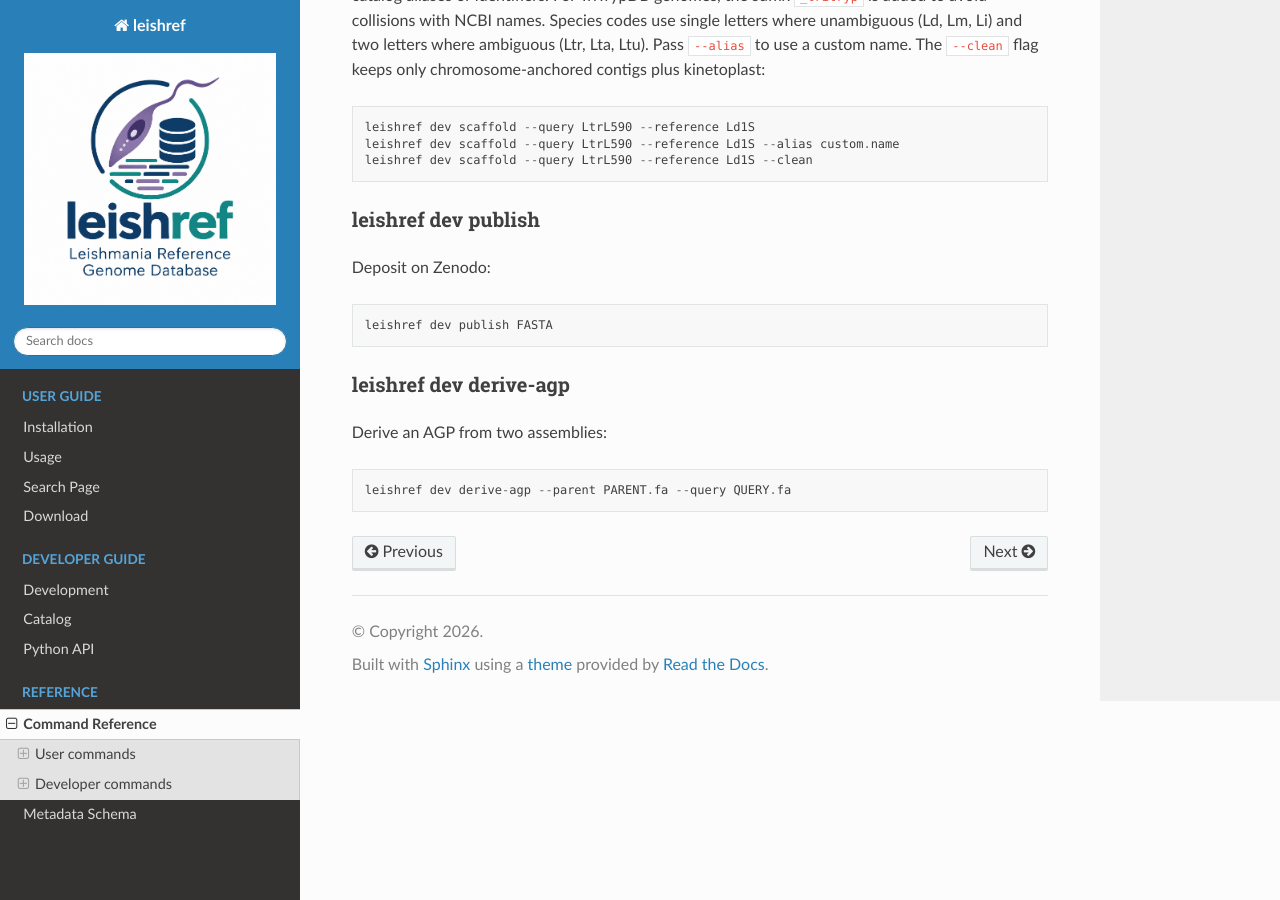
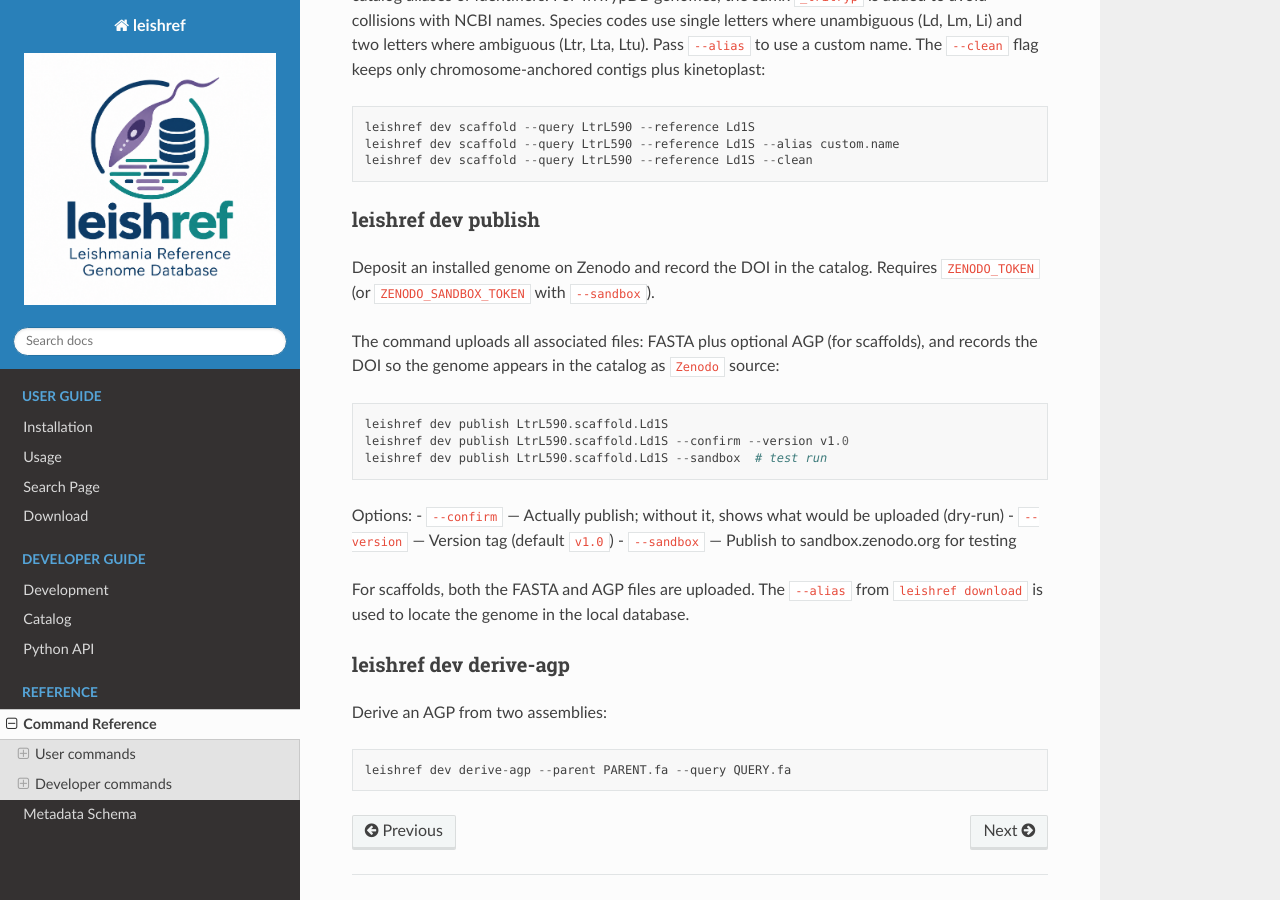
Before and after one commit to cokelaer/leishref, a Sphinx documentation site: the page built from docs/commands.rst, in a window 1280 px wide and 900 px high, scrolled down 2318 px. Built offline with Sphinx 7.4.7 and the Read the Docs theme 3.1.0, drawn with Linux system fonts in a browser that asks for light colours.

Commit message:
Document scaffold publishing workflow
Add detailed docs for leishref dev publish command explaining how to
upload scaffold FASTA and AGP files to Zenodo, including workflow steps
and options. Document that both files are included in the upload for
scaffolds and explain how the DOI is recorded.

```diff
--- a/docs/commands.rst
+++ b/docs/commands.rst
@@ -110,9 +110,23 @@ chromosome-anchored contigs plus kinetoplast::
 leishref dev publish
 ~~~~~~~~~~~~~~~~~~~~
 
-Deposit on Zenodo::
+Deposit an installed genome on Zenodo and record the DOI in the catalog. Requires
+``ZENODO_TOKEN`` (or ``ZENODO_SANDBOX_TOKEN`` with ``--sandbox``).
 
-    leishref dev publish FASTA
+The command uploads all associated files: FASTA plus optional AGP (for scaffolds),
+and records the DOI so the genome appears in the catalog as ``Zenodo`` source::
+
+    leishref dev publish LtrL590.scaffold.Ld1S
+    leishref dev publish LtrL590.scaffold.Ld1S --confirm --version v1.0
+    leishref dev publish LtrL590.scaffold.Ld1S --sandbox  # test run
+
+Options:
+- ``--confirm`` — Actually publish; without it, shows what would be uploaded (dry-run)
+- ``--version`` — Version tag (default ``v1.0``)
+- ``--sandbox`` — Publish to sandbox.zenodo.org for testing
+
+For scaffolds, both the FASTA and AGP files are uploaded. The ``--alias`` from
+``leishref download`` is used to locate the genome in the local database.
 
 leishref dev derive-agp
 ~~~~~~~~~~~~~~~~~~~~~~~
```
Also changed, not shown: docs/metadata.rst (+21 -0 lines).
